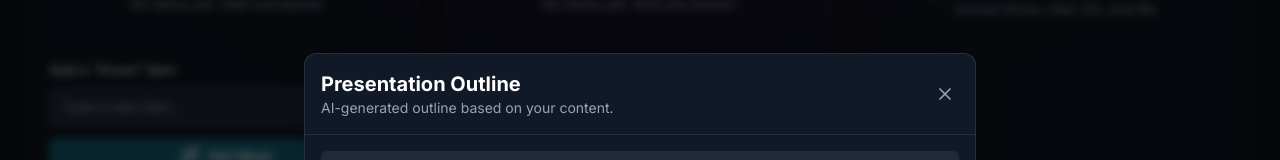
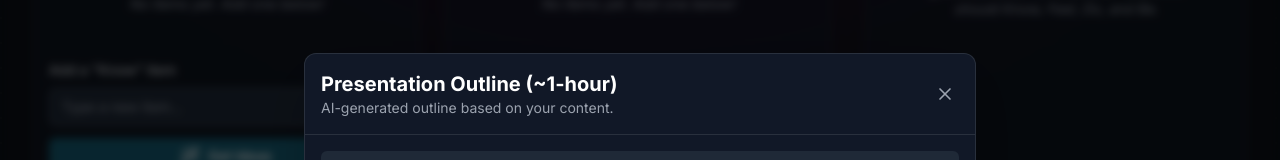
Before and after one commit to joe-watkins/kfdb, a React (Vite) app: page / in a window 1280 px wide. Both pictures are taken after a click on the button "Create Outline". Shown: the part 508-668 px from the top of the page. Built offline with nearby package versions, Linux system fonts and the light colour scheme.

Commit message:
Update presentation duration to ~1 hour for more accuracy

```diff
--- a/components/OutlineModal.tsx
+++ b/components/OutlineModal.tsx
@@ -93,7 +93,7 @@ const OutlineModal: React.FC<OutlineModalProps> = ({ isOpen, onClose, content, i
             >
                 <div className="p-4 flex items-center justify-between border-b border-white/10 flex-shrink-0">
                     <div>
-                        <h2 id="outline-modal-title" className="text-xl font-bold text-white">Presentation Outline</h2>
+                        <h2 id="outline-modal-title" className="text-xl font-bold text-white">Presentation Outline (~1-hour)</h2>
                         <p id="outline-modal-description" className="text-sm text-gray-400">AI-generated outline based on your content.</p>
                     </div>
                     <button
--- a/services/geminiService.ts
+++ b/services/geminiService.ts
@@ -177,7 +177,7 @@ export const getIdeasForCategory = async (topic: string, category: string, exist
 
 export const generateOutline = async (topic: string, kfdbContent: string): Promise<string> => {
   // Create a prompt that will generate a presentation outline based on KFDB content
-  const prompt = `Create a presentation outline based on this know, feel, do, be. I want the participants to come out of this being very knowledgeable. Be concise and not too wordy but include the nitty gritty needed to get started with a presentation. Do not mention "Know, Feel, Do, Be" that is just the framework for defining direction. Assume the presentation is 1 hour.
+  const prompt = `Create a presentation outline based on this know, feel, do, be. I want the participants to come out of this being very knowledgeable. Be concise and not too wordy but include the nitty gritty needed to get started with a presentation. Do not mention "Know, Feel, Do, Be" that is just the framework for defining direction. Assume the presentation is ~1 hour.
 
 ${kfdbContent}`;
 
```
